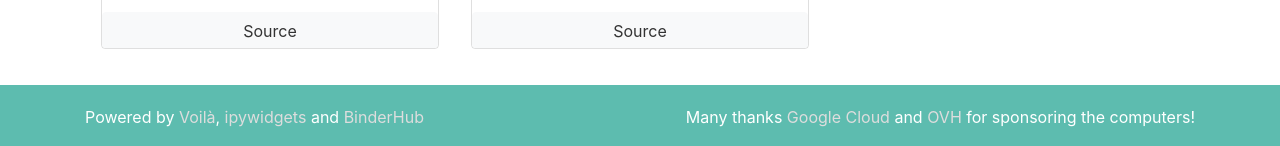
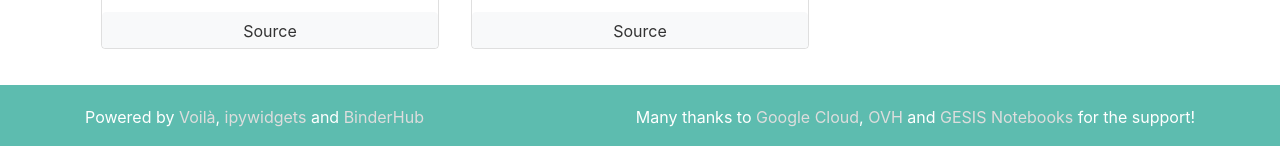
Before and after one commit to voila-gallery/voila-gallery.github.io, a Jekyll site: the page built from index.html, in a window 1280 px wide. Shown: the part 1980-2126 px from the top of the page. Built offline with Jekyll 4.4.1, drawn with Linux system fonts in a browser that asks for light colours.

Commit message:
Update footer

```diff
--- a/_layouts/default.html
+++ b/_layouts/default.html
@@ -49,7 +49,8 @@
   <footer class="footer content-fluid voila-blue">
     <div class="container">
       <p class="float-right">
-        <span>Many thanks <a href="https://cloud.google.com">Google Cloud</a> and <a href="https://ovh.com">OVH</a> for sponsoring the computers!</span>
+        <span>Many thanks to <a href="https://cloud.google.com">Google Cloud</a>, <a href="https://ovh.com">OVH</a> and
+          <a href="https://notebooks.gesis.org">GESIS Notebooks</a> for the support!</span>
       </p>
       <span>Powered by
         <a href="https://github.com/voila-dashboards/voila">Voilà</a>,
--- a/js/index.js
+++ b/js/index.js
@@ -13,8 +13,6 @@ $(document).ready(function() {
 
     const buildUrl = `${BUILD_ENDPOINT}/${repoUrl}/${ref}?urlpath=${url}`;
 
-    console.log("Redirecting to", buildUrl);
-
     $("#loading_modal").modal({
       backdrop: "static",
       keyboard: false,
@@ -29,13 +27,11 @@ $(document).ready(function() {
     evtSource.onmessage = function(event) {
       const data = JSON.parse(event.data);
       $("#loader_text").html(data.phase);
-      console.log(data);
       if (data.phase === "ready") {
         const redirectUrl = data.url;
         const token = data.token;
         const redirect = `${redirectUrl}${url}?token=${token}`;
         $("#loader_text").html("Redirecting to " + redirect);
-        console.log(redirect);
         window.location.href = redirect;
       }
     };
```
